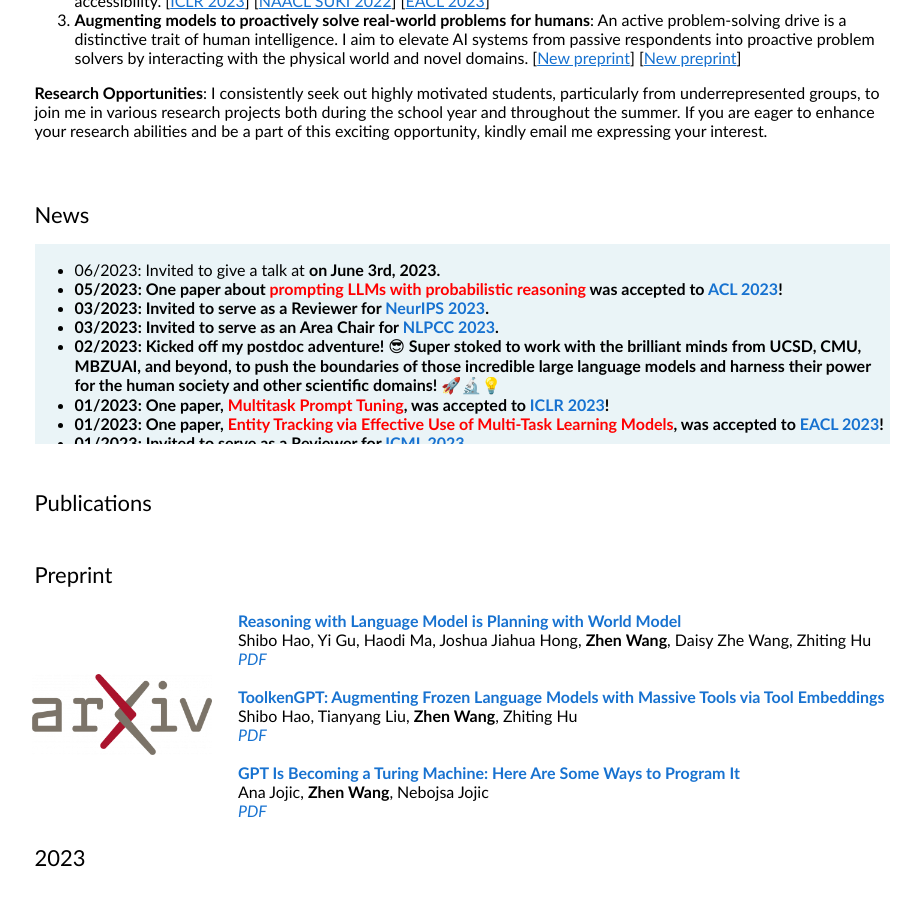
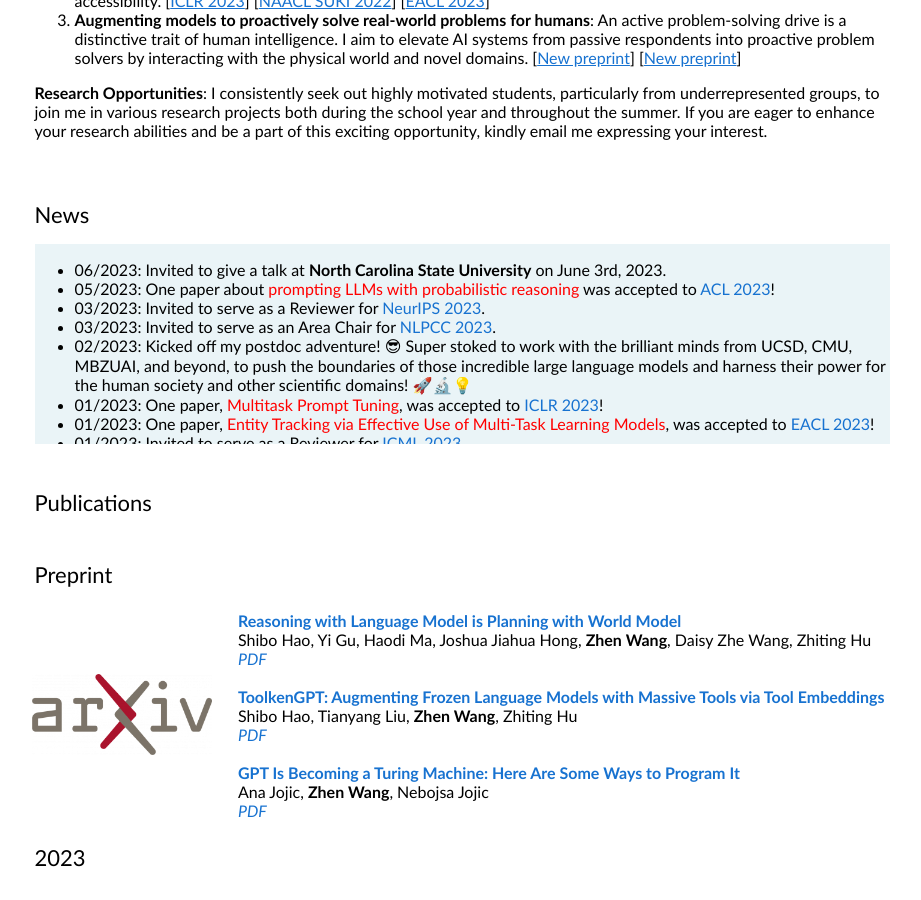
Before and after one commit to zhenwang9102/zhenwang9102.github.io, a Jekyll site: the page built from _posts/2019-06-02-venue.markdown, in a window 1280 px wide and 900 px high, scrolled down 743 px. Shown: the whole window, without its empty margins (178-1099 px from the left). Built offline with Jekyll 4.4.1, drawn with Linux system fonts in a browser that asks for light colours.

Commit message:
Update default.html

```diff
--- a/_layouts/default.html
+++ b/_layouts/default.html
@@ -111,7 +111,7 @@
               <div class="listbox">
                 <ul>
                   <li>
-                    06/2023: Invited to give a talk at <b><North Carolina State University/b> on June 3rd, 2023.
+                    06/2023: Invited to give a talk at <b>North Carolina State University</b> on June 3rd, 2023.
                   </li>
                   <li>
                     05/2023: One paper about <a href="https://arxiv.org/abs/2210.01293" style="color:red">prompting LLMs with probabilistic reasoning</a> was accepted to <a href="https://2023.aclweb.org/">ACL 2023</a>!
```
